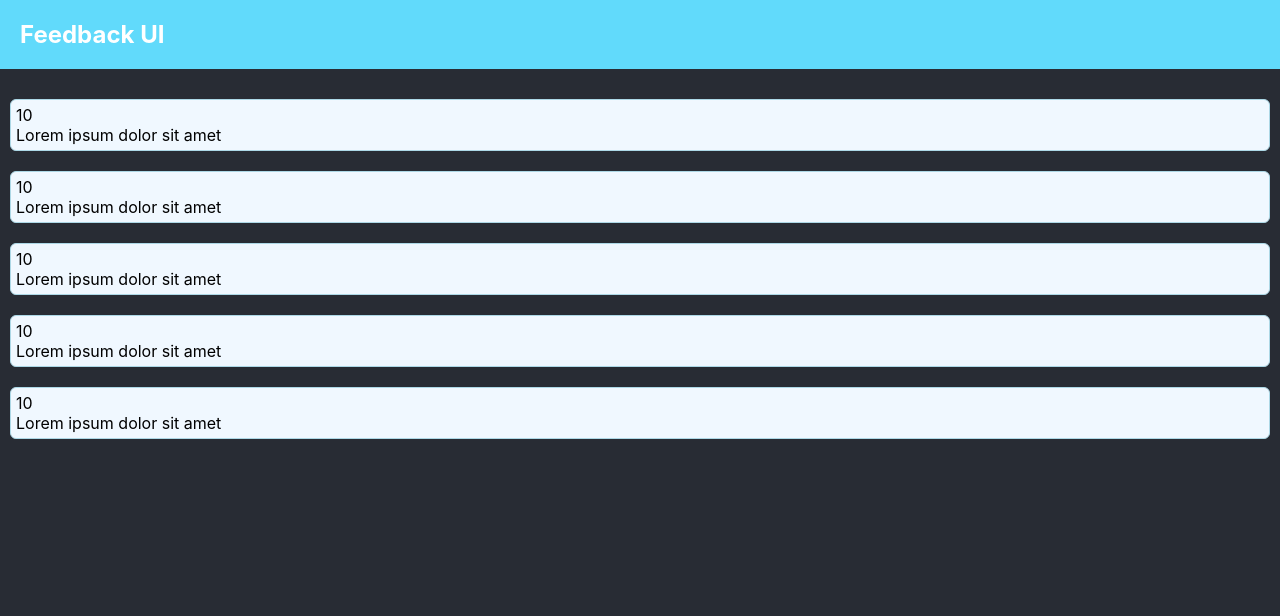
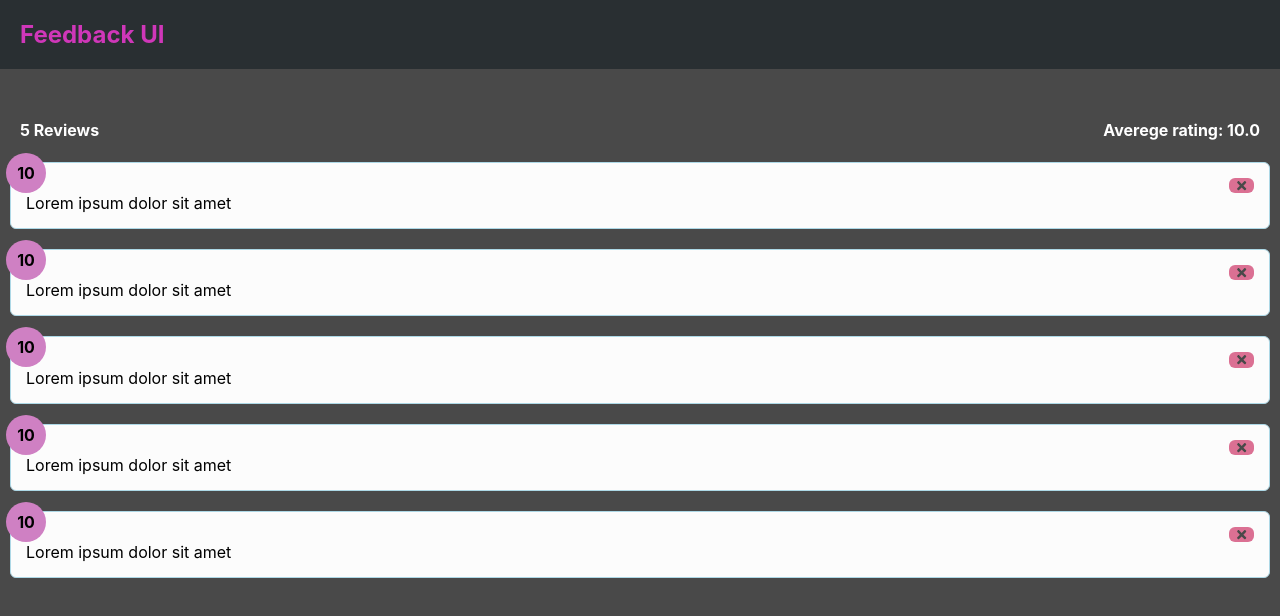
Before and after one commit to ZuzannaFilipkowska/feedback-app, a React (Create React App) app in the folder feedback-app/: page / in a window 1280 px wide. Shown: the top 616 px of the page. Built offline with nearby package versions, Linux system fonts and the light colour scheme.

Commit message:
Added component with statistics

```diff
--- a/feedback-app/package.json
+++ b/feedback-app/package.json
@@ -8,6 +8,7 @@
     "@testing-library/user-event": "^13.5.0",
     "react": "^18.2.0",
     "react-dom": "^18.2.0",
+    "react-icons": "^4.6.0",
     "react-scripts": "5.0.1",
     "web-vitals": "^2.1.4"
   },
--- a/feedback-app/src/App.css
+++ b/feedback-app/src/App.css
@@ -3,22 +3,61 @@
 }
 
 .container {
-  background-color: #282c34;
+  background-color: #494949;
   height: 100vh;
   padding-top: 30px;
 }
 
 .card {
+  position: relative;
   border-radius: 6px;
   border: 1px lightblue solid;
   margin: 20px 10px;
   margin-top: 0;
-  padding: 5px;
+  padding: 15px;
   box-shadow: #282c34 4px;
-  background-color: aliceblue;
+  background-color: rgb(252, 252, 252);
+  display: flex;
+  flex-direction: column;
 }
 
-.card.reverse {
-  background-color: plum;
-  color: white;
+.feedback-stats {
+  display: flex;
+  padding: 0 20px;
+  color: #fff;
 }
+
+.feedback-stats span {
+  flex: 1 1 auto;
+}
+
+.num-display {
+  font-weight: 700;
+  width: 40px;
+  height: 40px;
+  display: flex;
+  align-items: center;
+  justify-items: center;
+  justify-content: center;
+  border-radius: 20px;
+  background-color: #cf80c3;
+  z-index: 10;
+  transform: translateY(-25px) translateX(-20px);
+}
+
+button.close {
+  border-radius: 6px;
+  border: none;
+  background-color: palevioletred;
+  align-items: center;
+  display: flex;
+}
+
+.item-header {
+  display: flex;
+  margin-top: -40px;
+}
+
+.item-header span {
+  flex: 1 1 auto;
+}
--- a/feedback-app/src/App.js
+++ b/feedback-app/src/App.js
@@ -3,15 +3,23 @@ import Header from "./components/Header";
 import FeedbackData from "./data/FeedbackData";
 import { useState } from "react";
 import FeedbackList from "./components/FeedbackList";
+import FeedbackStats from "./components/FeedbackStats";
 
 function App() {
+  const [feedback, setFeedback] = useState(FeedbackData);
 
-  const [feedback, setFeedback] = useState(FeedbackData)
+  const handleDelete = (id) => {
+    setFeedback(feedback.filter((el) => el.id !== id));
+  };
   return (
     <>
       <Header />
       <div className="container">
-        <FeedbackList feedback={feedback}></FeedbackList>
+        <FeedbackStats feedback={feedback}></FeedbackStats>
+        <FeedbackList
+          feedback={feedback}
+          handleDelete={handleDelete}
+        ></FeedbackList>
       </div>
     </>
   );
--- a/feedback-app/src/components/FeedbackItem.jsx
+++ b/feedback-app/src/components/FeedbackItem.jsx
@@ -1,9 +1,16 @@
 import Card from "./shared/Card";
+import { FaTimes } from "react-icons/fa";
 
-function FeedbackItem({ item }) {
+function FeedbackItem({ item, handleDelete }) {
   return (
     <Card>
       <div className="num-display">{item.rating}</div>
+      <div className="item-header">
+        <span></span>
+        <button onClick={() => handleDelete(item.id)} className="close">
+          <FaTimes color="#494949" className="icon"></FaTimes>
+        </button>
+      </div>
       <div className="text-display">{item.text}</div>
     </Card>
   );
--- a/feedback-app/src/components/FeedbackList.jsx
+++ b/feedback-app/src/components/FeedbackList.jsx
@@ -2,7 +2,7 @@ import FeedbackItem from "./FeedbackItem"
 import { PropTypes } from 'prop-types';
 
 
-function FeedbackList({feedback}) {
+function FeedbackList({feedback, handleDelete}) {
   if (!feedback || feedback.length === 0) {
     return <p>No feedback yet</p>
 
@@ -10,7 +10,7 @@ function FeedbackList({feedback}) {
   return (
     <div>
       {feedback.map((item) => (
-        <FeedbackItem key={item.id} item={item}></FeedbackItem>
+        <FeedbackItem key={item.id} item={item} handleDelete={(id) => handleDelete(id)}></FeedbackItem>
       ))}
     </div>
   )
--- /dev/null
+++ b/feedback-app/src/components/FeedbackStats.jsx
@@ -0,0 +1,25 @@
+import { PropTypes } from "prop-types";
+import FeedbackList from "./FeedbackList";
+
+function FeedbackStats({ feedback }) {
+  let avg =
+    feedback.reduce((acc, cur) => {
+      return acc + cur.rating;
+    }, 0) / feedback.length;
+
+  avg = avg.toFixed(1);
+
+  return (
+    <div className="feedback-stats">
+      <h4>{feedback.length} Reviews</h4>
+      <span></span>
+      <h4>Averege rating: {isNaN(avg) ? 0 : avg} </h4>
+    </div>
+  );
+}
+
+FeedbackStats.propTypes = {
+  feedback: PropTypes.array.isRequired,
+};
+
+export default FeedbackStats;
--- a/feedback-app/src/components/Header.jsx
+++ b/feedback-app/src/components/Header.jsx
@@ -1,7 +1,7 @@
 function Header() {
   const headerStyles = {
-    backgroundColor: "rgb(97, 218, 251)",
-    color: "white",
+    backgroundColor: "#292f32",
+    color: "#cf37b9",
     margin: 0,
   };
   return (
--- a/feedback-app/src/components/shared/Card.jsx
+++ b/feedback-app/src/components/shared/Card.jsx
@@ -1,4 +1,4 @@
-import { PropTypes } from 'prop-types';
+import { PropTypes } from "prop-types";
 
 function Card({ children, reverse }) {
   return <div className={`card ${reverse && "reverse"}`}>{children}</div>;
@@ -6,11 +6,11 @@ function Card({ children, reverse }) {
 
 Card.defaultProps = {
   reverse: false,
-}
+};
 
 Card.propTtypes = {
   children: PropTypes.node.isRequired,
   reverse: PropTypes.boolean,
-}
+};
 
 export default Card;
```
Also changed, not shown: 2 other files (tests, documents, lock files or other folders).
